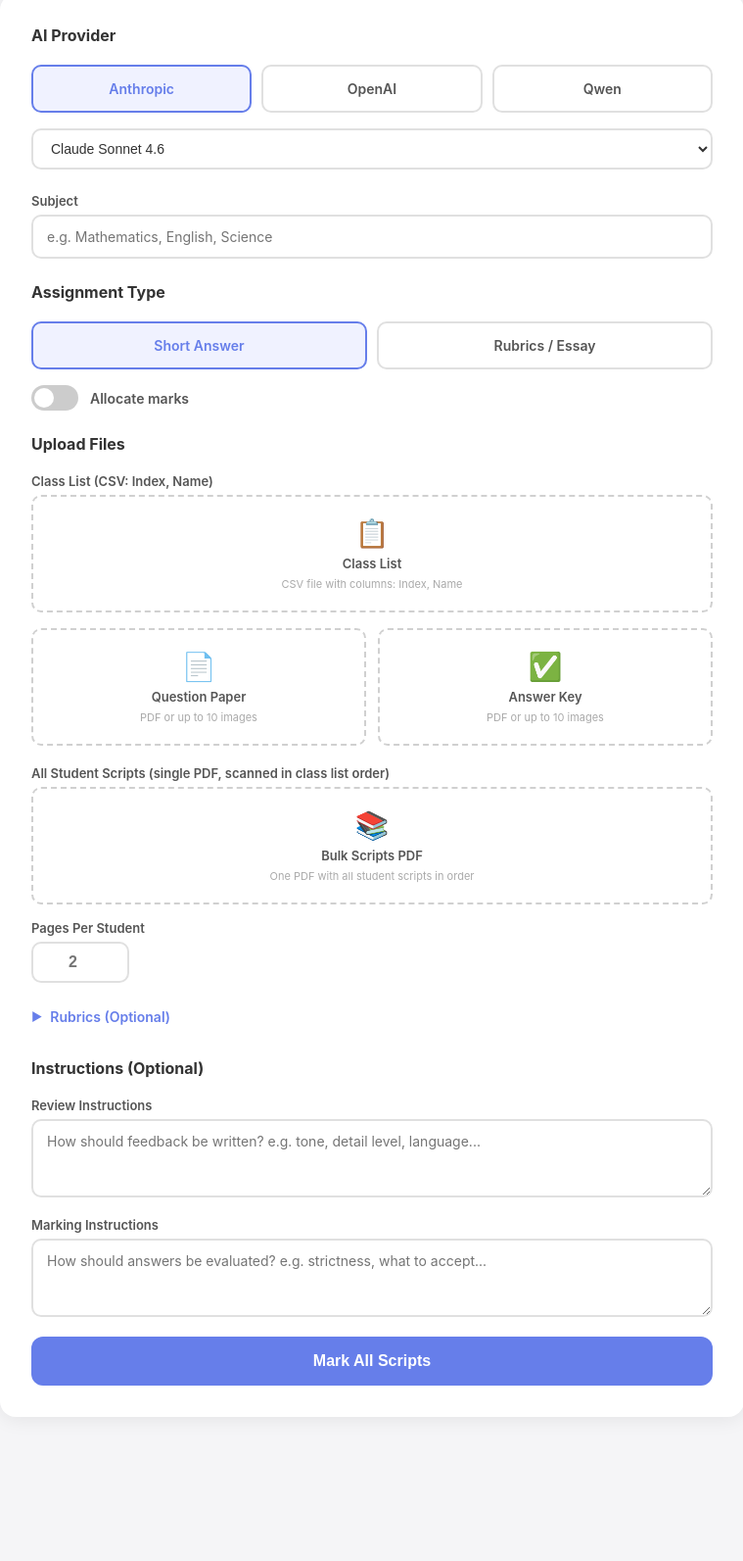
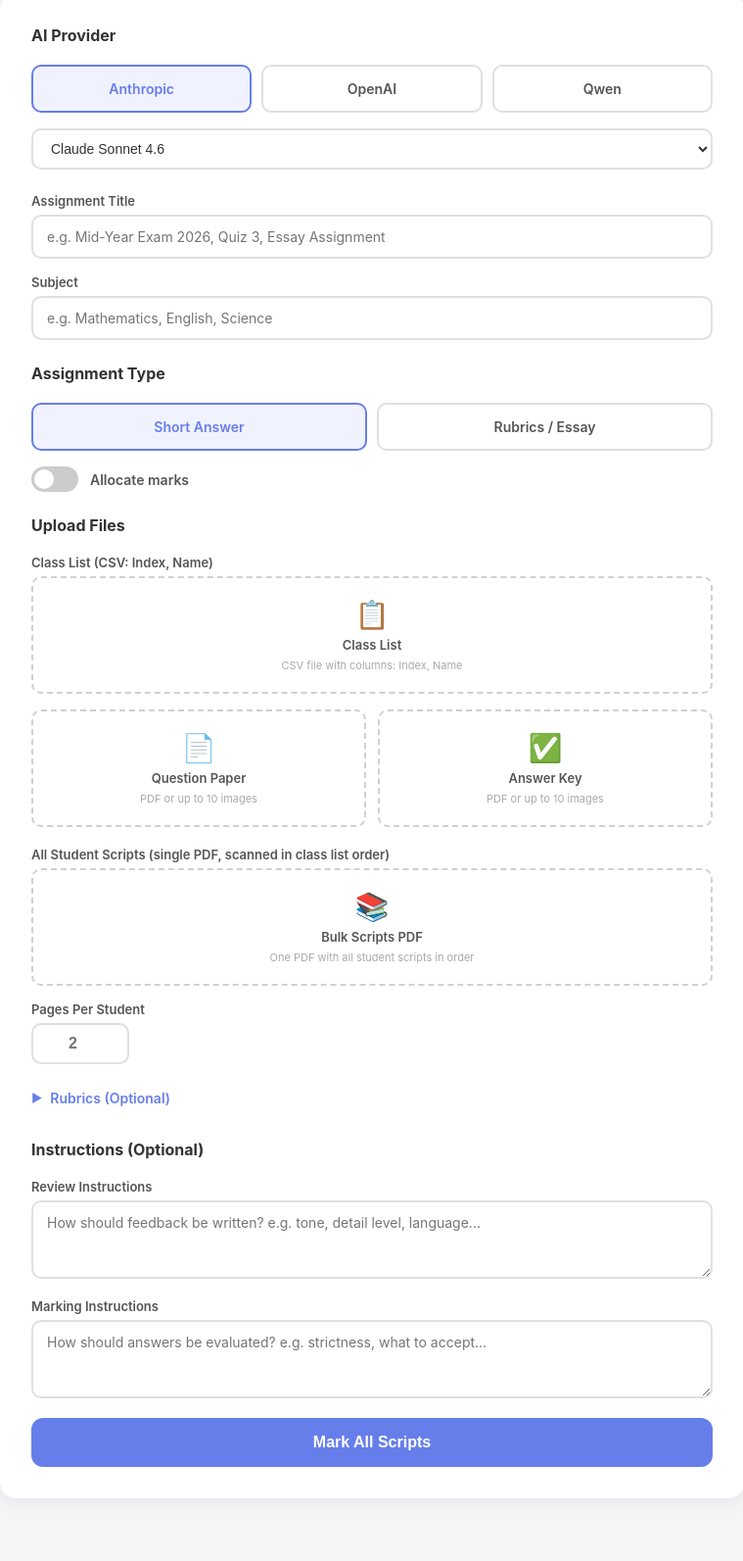
Before and after one commit to twahidin/ai-marking-prototype, a Flask app: page /class in a window 1280 px wide. Shown: the part 235-1828 px from the top of the page at 98% size, without its empty margins (260-1019 px from the left). Before the commit the page ends 1649 px from the top, so only its background shows below. Run offline with Flask 3, Linux system fonts and the light colour scheme.

Commit message:
feat: add assignment title field to bulk marking tab for consistency
Co-Authored-By: Claude Opus 4.6 (1M context) <noreply@anthropic.com>

```diff
--- a/templates/class.html
+++ b/templates/class.html
@@ -137,6 +137,10 @@
             </div>
             <select class="model-select" id="bulkModelSelect"></select>
 
+            <div class="form-group">
+                <label for="bulkTitle">Assignment Title</label>
+                <input type="text" class="form-input" id="bulkTitle" placeholder="e.g. Mid-Year Exam 2026, Quiz 3, Essay Assignment">
+            </div>
             <div class="form-group">
                 <label for="bulkSubject">Subject</label>
                 <input type="text" class="form-input" id="bulkSubject" placeholder="e.g. Mathematics, English, Science">
```
